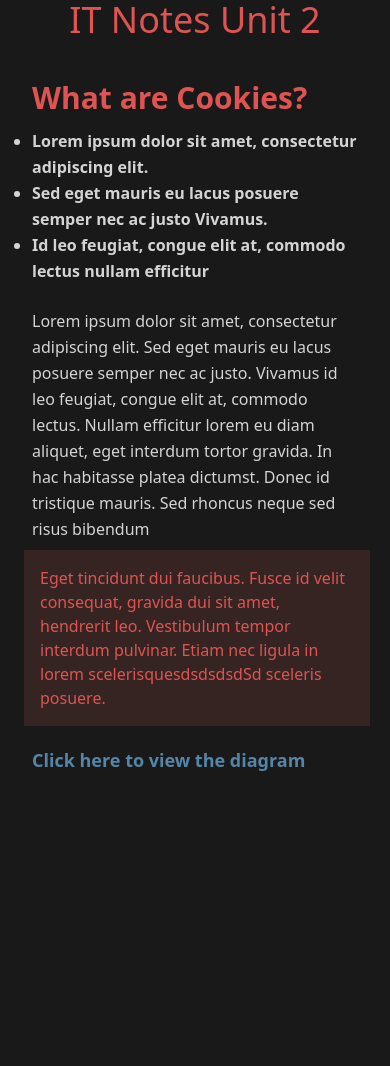
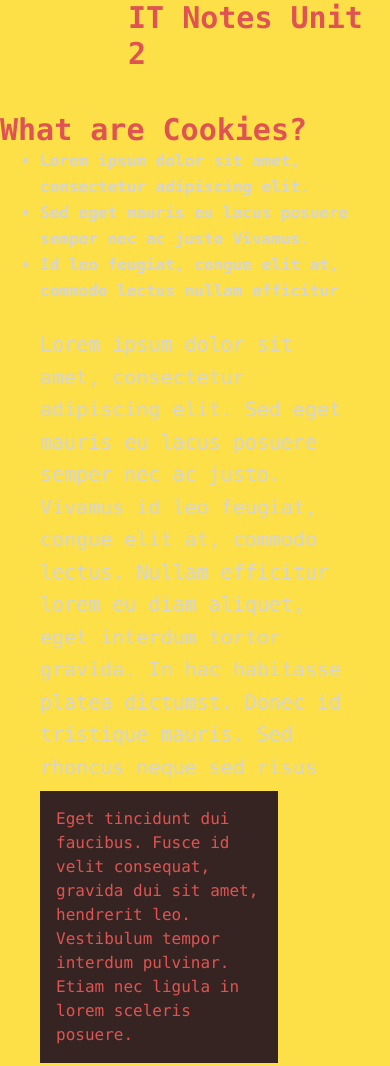
Before and after one commit to enocx/Hackers-Hangout, a website: page src/index.html in a window 390 px wide. Shown: the top 1066 px of the page. Before the commit the page ends 844 px from the top, so only its background shows below. Drawn offline with Linux system fonts and the light colour scheme.

Commit message:
Make site fully responsive

```diff
--- a/src/index.html
+++ b/src/index.html
@@ -7,40 +7,41 @@
 
     <link rel="stylesheet" href="/dist/output.css">
 </head>
-<body class="bg-custom-nblack">
+<body class="bg-custom-nblack font-mono">
 
     <div class="flex items-start justify-center h-20">
         <div class="text-center ">
-            <h1 class="text-custom-nred text-4xl">IT Notes Unit 2</h1>
-        </div>
     </div>
-      <div class="container w-auto ml-auto mr-auto md:ml-[22rem] md:mr-[12rem] ">
-        <h1 class="text-custom-nred text-3xl font-bold pl-8 pb-3 md:pl-0 md:pb-0">
+
+    <div class="test container  sm:pl-20  xl:bg-red-900 2xl:pl-[32rem] lg:bg-pink-400 md:bg-blue-700 sm:bg-green-900 bg-yellow-300 2xl:bg-sky-800">
+        <h1 class="text-custom-nred text-3xl font-extrabold pb-10 pl-32 sm:pr-6  md:pl-36 lg:pl-64 xl:pl-96 xl:bg-red-900 2xl:pl-36 lg:bg-pink-400 md:bg-blue-700 sm:bg-green-900 bg-yellow-300 2xl:bg-sky-800">IT Notes Unit 2</h1>
+
+        <h1 class="text-custom-nred text-3xl font-bold lg:pl-24 xl:pl-0 2xl:pl-[-8rem]">
             What are Cookies?</h1>
         <p>
-            <ul class="pl-8 pr-8 leading-relaxed font-semibold  text-custom-nwhite list-disc ">
+            <ul class="pr-8 leading-relaxed pl-10 sm:mr-38 sm:p-0 lg:pl-28 xl:pl-5 2xl:pl-6 font-semibold  text-custom-nwhite list-disc ">
             <li class="">Lorem ipsum dolor sit amet, consectetur adipiscing elit.</li>
             <li class="">Sed eget mauris eu lacus posuere semper nec ac justo Vivamus.</li>
             <li class="">Id leo feugiat, congue elit at, commodo lectus nullam efficitur</li> </ul>
              </p>
               <br>
-        <p class="pl-8 pr-8  md:pl-0 md:pb-0 leading-relaxed text-custom-nwhite ">
+        <p class="pl-10 pr-8  sm:mr-12 sm:p-0 md:ml-0 lg:pl-24 xl:pl-0 2xl:pl-0 leading-relaxed text-custom-nwhite text-xl font-mono ">
             Lorem ipsum dolor sit amet, consectetur adipiscing elit.
             Sed eget mauris eu lacus posuere semper nec ac justo. Vivamus
             id leo feugiat, congue elit at, commodo lectus. Nullam efficitur
             lorem eu diam aliquet, eget interdum tortor gravida. In hac
             habitasse platea dictumst. Donec id tristique mauris. Sed rhoncus
-             neque sed risus bibendum</p>
-             <p class="ml-6 mr-5 md:ml-0 md:mr-0 mt-2 h-auto md:w-auto md:h-auto  p-4  text-custom-nred bg-custom-ncallout ">
+             neque sed risus </p>
+             <p class="ml-10 sm:ml-0 sm:mr-12 mr-28  md:mr-52 lg:ml-24 xl:ml-0 mt-2 h-auto md:w-auto md:h-auto 2xl:ml-0 p-4  text-custom-nred bg-custom-ncallout ">
                 Eget tincidunt dui faucibus. Fusce id
                 velit consequat, gravida dui sit amet, hendrerit leo. Vestibulum
-                tempor interdum pulvinar. Etiam nec ligula in lorem scelerisquesdsdsdsdSd
+                tempor interdum pulvinar. Etiam nec ligula in lorem
                 sceleris posuere.</p>
-                <button class="rounded-xl pl-8 md:p-0 text-custom-nblue mt-5 text-lg font-semibold hover:text-sky-900 delay-700 hover:animate-pulse">Click here to view the diagram</button>
+                <button class=" pl-0  md:pl-32 lg:pl-24 xl:pl-0 2xl:pl-0 rounded-xl md:p-0 text-custom-nblue mt-5 text-lg font-semibold hover:text-sky-900 delay-700 hover:animate-pulse">Click here to view the diagram</button>
 
-            </div>
         </div>
     </div>
 </div>
+</div>
 </body>
 </html>
```
Also changed, not shown: dist/output.css.
